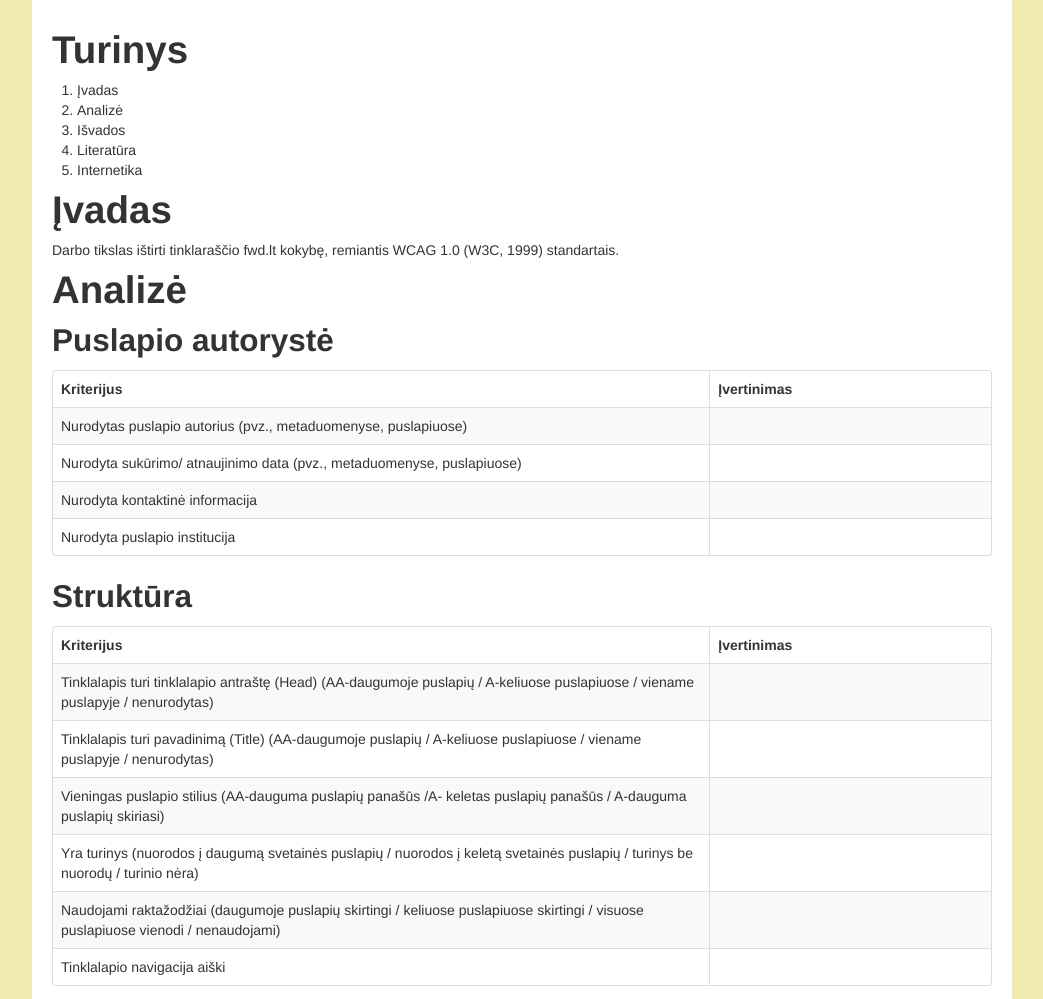
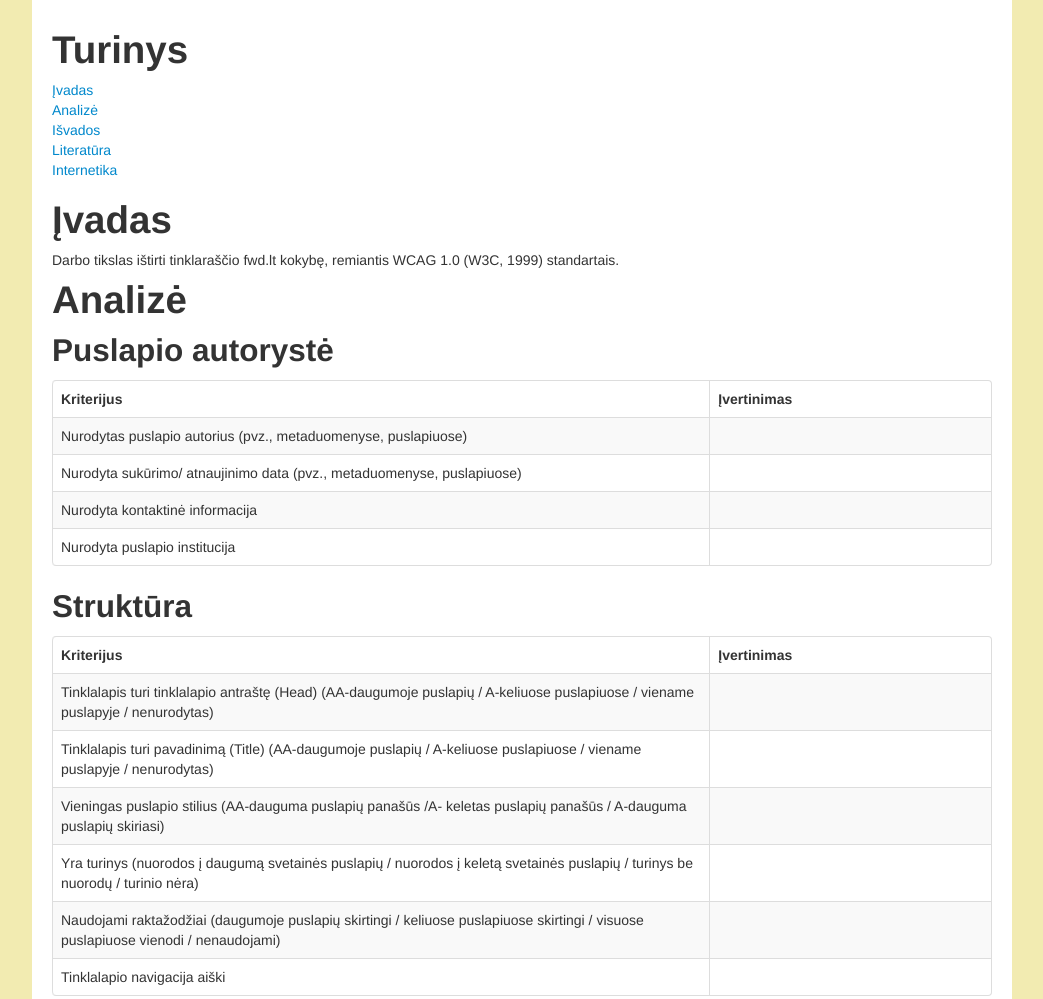
Before and after one commit to murnieza/KTU_saitynai, a plain HTML site: page index.html in a window 1280 px wide. Shown: the top 999 px of the page, without its empty margins (118-1161 px from the left). Drawn offline with Linux system fonts and the light colour scheme.

Commit message:
Navigacija tarp antraščių

```diff
--- a/index.html
+++ b/index.html
@@ -10,18 +10,28 @@
 		<div class="container">
 
 				<h1>Turinys</h1>
-				<ol>
-					<li>Įvadas</li>
-					<li>Analizė</li>
-					<li>Išvados</li>
-					<li>Literatūra</li>
-					<li>Internetika</li>
-				</ol>
+				<ul class="nav">
+					<li>
+						<a href="#ivadas">Įvadas</a>
+					</li>
+					<li>
+						<a href="#analize">Analizė</a>
+					</li>
+					<li>
+						<a href="#isvados">Išvados</a>
+					</li>
+					<li>
+						<a href="#literatura">Literatūra</a>
+					</li>
+					<li>
+						<a href="#internetika">Internetika</a>
+					</li>
+				</ul>
 
-				<h1>Įvadas</h1>
+				<h1 id="ivadas">Įvadas</h1>
 				<p>Darbo tikslas ištirti tinklaraščio fwd.lt kokybę, remiantis  WCAG 1.0 (W3C, 1999) standartais.</p>
 
-				<h1>Analizė</h1>
+				<h1 id="analize">Analizė</h1>
 				<h2>Puslapio autorystė</h2>
 
 				<table class="table table-hover table-bordered table-striped">
@@ -434,9 +444,9 @@
 	    			</tbody>
 	    		</table>
 
-				<h1>Išvados</h1>
-				<h1>Literatūra</h1>
-				<h1>Interneteka</h1>
+				<h1 id="isvados">Išvados</h1>
+				<h1 id="literatura">Literatūra</h1>
+				<h1 id="internetika">Interneteka</h1>
 		</div>
 	</body>
 </html>
```
